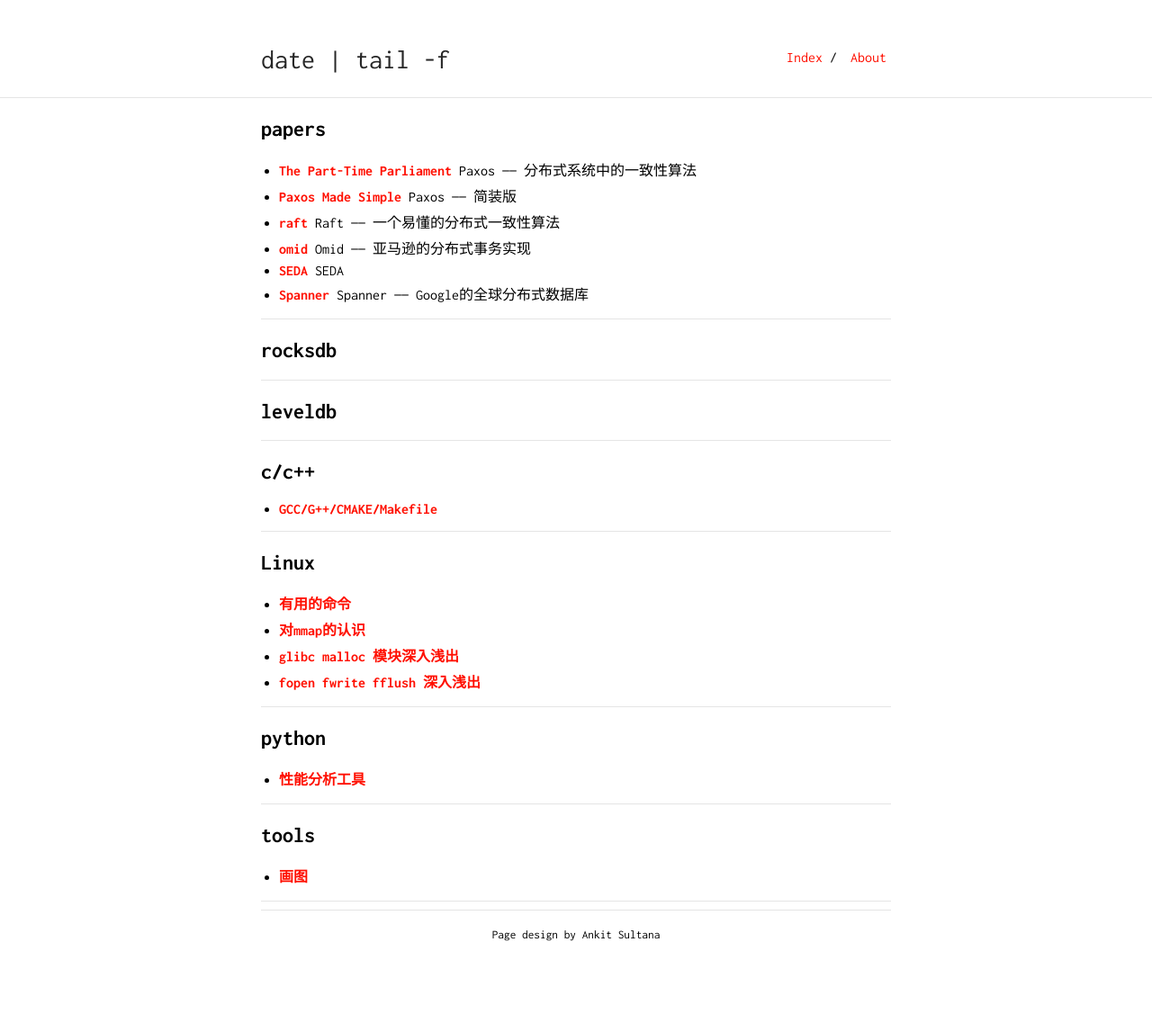
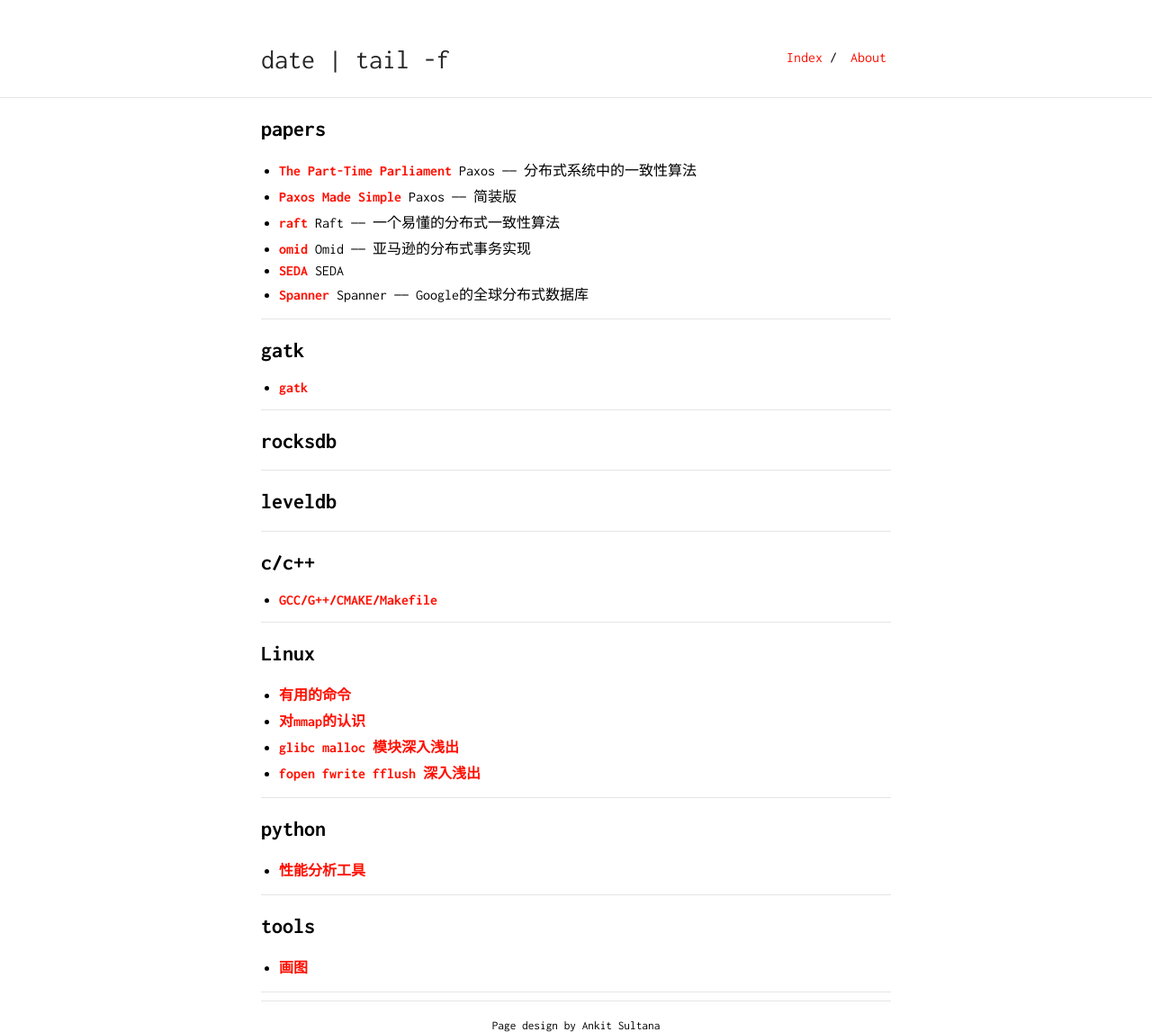
Before and after one commit to baobaoyeye/baobaoyeye.github.io, a Jekyll site: the page built from index.md, in a window 1280 px wide. Shown: the whole page at 90% size. Built offline with Jekyll 4.4.1, drawn with Linux system fonts in a browser that asks for light colours; our own code applies the rules of GitHub Pages for plain Markdown files; before the commit the page ends 1046 px from its top, so only the background shows below that.

Commit message:
update index

```diff
--- a/index.md
+++ b/index.md
@@ -15,6 +15,10 @@ Omid —— 亚马逊的分布式事务实现
 SEDA
 - [**Spanner**](/contents/papers/spanner)
 Spanner —— Google的全球分布式数据库
+
+---
+## gatk
+- [**gatk**](/contents/gatk/index)
 
 ---
 ## rocksdb
```
